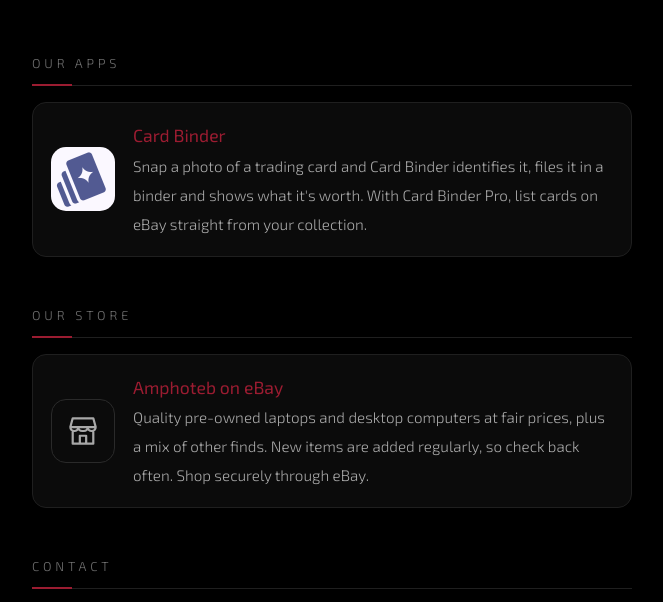
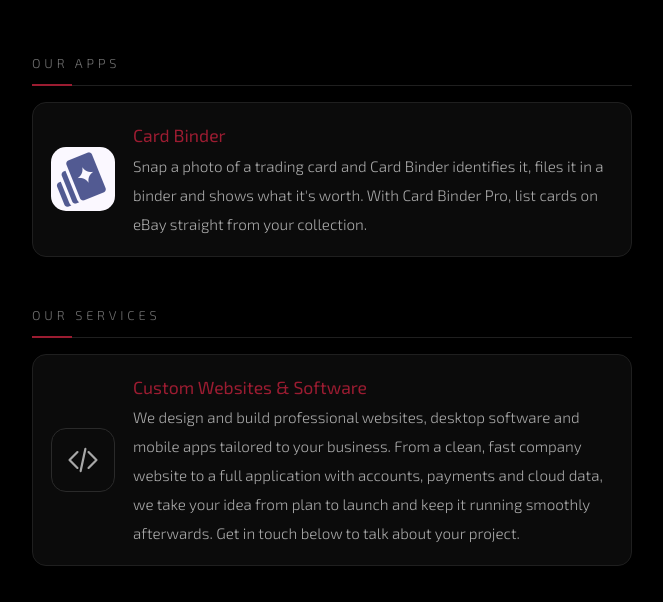
Before and after one commit to crmartinez239/amphoteb-site, a plain HTML site: page index.html in a window 1280 px wide. Shown: the part 186-788 px from the top of the page, without its empty margins (308-971 px from the left). Drawn offline with Linux system fonts and the light colour scheme.

Commit message:
Add Our services section

```diff
--- a/index.html
+++ b/index.html
@@ -47,6 +47,7 @@
     background: var(--card); border-radius: 14px; padding: 18px; transition: border-color .2s;
   }
   .app:hover { border-color: var(--accent); }
+  .app.static:hover { border-color: var(--line); }
   .app div { min-width: 0; }
   .store-icon { width: 64px; height: 64px; flex: none; padding: 12px; border: 1px solid #2a2a2a; border-radius: 15px; }
   .app img { width: 64px; height: 64px; border-radius: 15px; flex: none; }
@@ -83,6 +84,21 @@
     </div>
   </a>
 
+  <h2>Our services</h2>
+  <div class="app static">
+    <svg class="store-icon" viewBox="0 0 24 24" aria-hidden="true">
+      <path d="M8.5 7 3.5 12l5 5M15.5 7l5 5-5 5M13.5 5l-3 14"
+            fill="none" stroke="#A8A8A8" stroke-width="1.4" stroke-linejoin="round" stroke-linecap="round"/>
+    </svg>
+    <div>
+      <strong>Custom Websites &amp; Software</strong>
+      <span>We design and build professional websites, desktop software and mobile apps
+      tailored to your business. From a clean, fast company website to a full application
+      with accounts, payments and cloud data, we take your idea from plan to launch and
+      keep it running smoothly afterwards. Get in touch below to talk about your project.</span>
+    </div>
+  </div>
+
   <h2>Our store</h2>
   <a class="app" href="https://www.ebay.com/usr/amphotebllc" target="_blank" rel="noopener">
     <svg class="store-icon" viewBox="0 0 24 24" aria-hidden="true">
```
